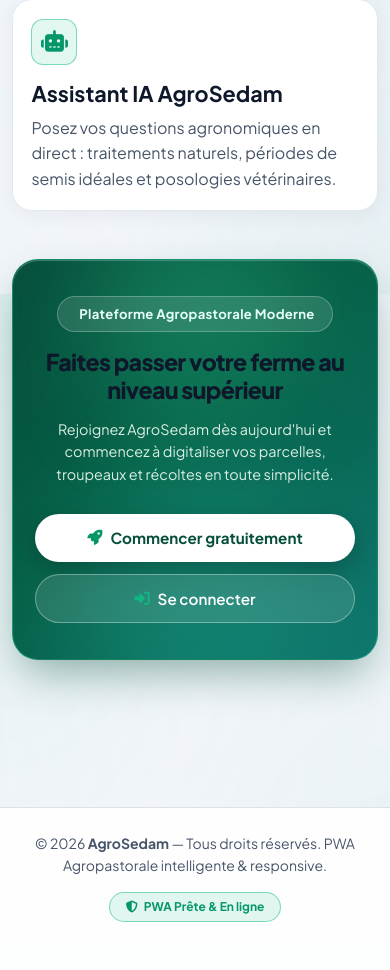
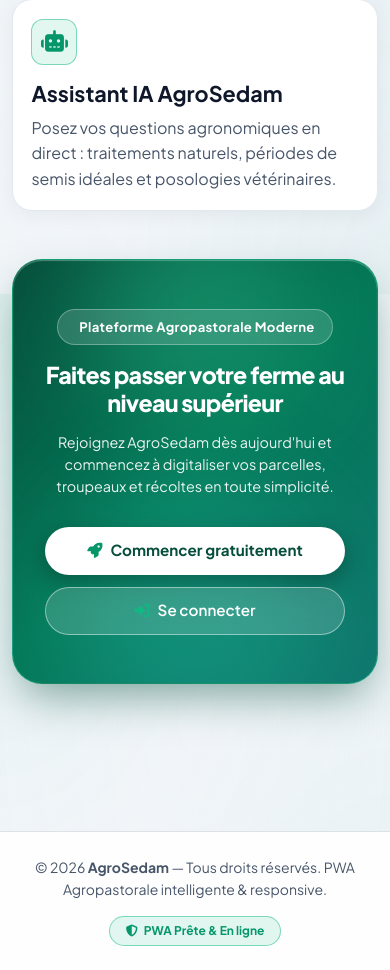
Before and after one commit to Alassane9869/agro, a Django app: page / in a window 390 px wide. Shown: the part 3926-4896 px from the top of the page. Before the commit the page ends 4848 px from the top, so only its background shows below. Run offline with Django 5.2, Linux system fonts and the light colour scheme; data comes from the database, SQL or seed files in the repository.

Commit message:
Correction totale de l affichage de la banniere CTA en Mode Jour et Mode Nuit avec boutons Apple Pro et invalidation du cache v7.0

```diff
--- a/static/css/style.css
+++ b/static/css/style.css
@@ -94,13 +94,13 @@
    3. SÉCURITÉ CONTRASTE UNIVERSELLE MODE JOUR
    ========================================== */
 [data-theme="light"] h1,
-[data-theme="light"] h2:not(.cta-banner *),
-[data-theme="light"] h3:not(.cta-banner *),
-[data-theme="light"] h4:not(.cta-banner *),
-[data-theme="light"] h5:not(.cta-banner *),
-[data-theme="light"] h6:not(.cta-banner *),
+[data-theme="light"] h2:not(.cta-banner-pro *):not(.cta-banner *),
+[data-theme="light"] h3:not(.cta-banner-pro *):not(.cta-banner *),
+[data-theme="light"] h4:not(.cta-banner-pro *):not(.cta-banner *),
+[data-theme="light"] h5:not(.cta-banner-pro *):not(.cta-banner *),
+[data-theme="light"] h6:not(.cta-banner-pro *):not(.cta-banner *),
 [data-theme="light"] .hero-title,
-[data-theme="light"] .text-white:not(.btn-emerald):not(.badge.bg-emerald):not(.cta-banner *):not(.assistant-header *) {
+[data-theme="light"] .text-white:not(.btn-emerald):not(.badge.bg-emerald):not(.cta-banner-pro *):not(.cta-banner *):not(.assistant-header *) {
     color: #0f172a !important;
 }
 
@@ -121,8 +121,8 @@
 }
 
 [data-theme="light"] .data-card,
-[data-theme="light"] .glass-card:not(.cta-banner),
-[data-theme="light"] .card:not(.cta-banner),
+[data-theme="light"] .glass-card:not(.cta-banner-pro):not(.cta-banner),
+[data-theme="light"] .card:not(.cta-banner-pro):not(.cta-banner),
 [data-theme="light"] .mini-stat,
 [data-theme="light"] .section-header {
     background: #ffffff !important;
@@ -735,15 +735,18 @@ body {
 /* ==========================================
    CALL TO ACTION BANNER PRO (STYLE APPLE & STRIPE)
    ========================================== */
-.cta-banner-pro {
-    position: relative;
-    border-radius: 30px;
-    background: linear-gradient(135deg, #064e3b 0%, #065f46 45%, #0f766e 100%);
-    border: 1px solid rgba(52, 211, 153, 0.35);
-    box-shadow: 0 20px 45px -10px rgba(6, 78, 59, 0.45), inset 0 1px 1px rgba(255, 255, 255, 0.25);
-    padding: 3rem 2rem;
-    text-align: center;
-    overflow: hidden;
+.cta-banner-pro,
+[data-theme="light"] .cta-banner-pro,
+[data-theme="dark"] .cta-banner-pro {
+    position: relative !important;
+    border-radius: 30px !important;
+    background: linear-gradient(135deg, #064e3b 0%, #047857 50%, #0f766e 100%) !important;
+    border: 1px solid rgba(52, 211, 153, 0.4) !important;
+    box-shadow: 0 20px 45px -10px rgba(6, 78, 59, 0.5), inset 0 1px 1px rgba(255, 255, 255, 0.3) !important;
+    padding: 3rem 2rem !important;
+    text-align: center !important;
+    overflow: hidden !important;
+    color: #ffffff !important;
 }
 
 .cta-glow-circle {
@@ -758,7 +761,7 @@ body {
     left: 20%;
     width: 220px;
     height: 220px;
-    background: rgba(52, 211, 153, 0.25);
+    background: rgba(52, 211, 153, 0.3);
 }
 
 .cta-glow-2 {
@@ -766,7 +769,7 @@ body {
     right: 15%;
     width: 260px;
     height: 260px;
-    background: rgba(45, 212, 191, 0.2);
+    background: rgba(45, 212, 191, 0.25);
 }
 
 .cta-content-pro {
@@ -776,96 +779,106 @@ body {
     margin: 0 auto;
 }
 
-.cta-badge {
-    display: inline-flex;
-    align-items: center;
-    padding: 0.4rem 1.1rem;
-    border-radius: 9999px;
-    background: rgba(255, 255, 255, 0.12);
-    border: 1px solid rgba(255, 255, 255, 0.25);
-    color: #e6fffa !important;
-    font-size: 0.82rem;
-    font-weight: 700;
-    letter-spacing: 0.3px;
-    backdrop-filter: blur(8px);
+.cta-badge,
+[data-theme="light"] .cta-badge,
+[data-theme="dark"] .cta-badge {
+    display: inline-flex !important;
+    align-items: center !important;
+    padding: 0.4rem 1.1rem !important;
+    border-radius: 9999px !important;
+    background: rgba(255, 255, 255, 0.15) !important;
+    border: 1px solid rgba(255, 255, 255, 0.3) !important;
+    color: #ffffff !important;
+    font-size: 0.82rem !important;
+    font-weight: 700 !important;
+    letter-spacing: 0.3px !important;
+    backdrop-filter: blur(8px) !important;
 }
 
-.cta-title-pro {
-    font-size: clamp(1.45rem, 4.2vw, 2.3rem);
-    font-weight: 800;
-    letter-spacing: -0.7px;
+.cta-title-pro,
+[data-theme="light"] .cta-title-pro,
+[data-theme="dark"] .cta-title-pro {
+    font-size: clamp(1.45rem, 4.2vw, 2.3rem) !important;
+    font-weight: 800 !important;
+    letter-spacing: -0.7px !important;
     color: #ffffff !important;
-    line-height: 1.22;
-    margin-bottom: 0.85rem;
+    line-height: 1.22 !important;
+    margin-bottom: 0.85rem !important;
 }
 
-.cta-text-pro {
-    font-size: clamp(0.9rem, 2vw, 1.08rem);
-    color: rgba(240, 253, 244, 0.9) !important;
-    font-weight: 400;
-    line-height: 1.55;
-    margin: 0 auto 1.8rem;
-    max-width: 540px;
+.cta-text-pro,
+[data-theme="light"] .cta-text-pro,
+[data-theme="dark"] .cta-text-pro {
+    font-size: clamp(0.9rem, 2vw, 1.08rem) !important;
+    color: rgba(255, 255, 255, 0.92) !important;
+    font-weight: 400 !important;
+    line-height: 1.55 !important;
+    margin: 0 auto 1.8rem !important;
+    max-width: 540px !important;
 }
 
 .cta-buttons-wrapper {
-    display: flex;
-    justify-content: center;
-    align-items: center;
-    gap: 0.85rem;
-    flex-wrap: wrap;
+    display: flex !important;
+    justify-content: center !important;
+    align-items: center !important;
+    gap: 0.85rem !important;
+    flex-wrap: wrap !important;
 }
 
-.btn-cta-primary {
+.btn-cta-primary,
+[data-theme="light"] .btn-cta-primary,
+[data-theme="dark"] .btn-cta-primary {
     background: #ffffff !important;
     color: #064e3b !important;
-    font-weight: 700;
-    font-size: 0.95rem;
-    padding: 0.75rem 1.6rem;
-    border-radius: 9999px;
-    border: none;
-    display: inline-flex;
-    align-items: center;
-    justify-content: center;
-    gap: 0.5rem;
-    box-shadow: 0 8px 24px rgba(0, 0, 0, 0.25);
+    font-weight: 700 !important;
+    font-size: 0.95rem !important;
+    padding: 0.75rem 1.6rem !important;
+    border-radius: 9999px !important;
+    border: none !important;
+    display: inline-flex !important;
+    align-items: center !important;
+    justify-content: center !important;
+    gap: 0.5rem !important;
+    box-shadow: 0 8px 24px rgba(0, 0, 0, 0.3) !important;
     text-decoration: none !important;
-    transition: all 0.2s cubic-bezier(0.16, 1, 0.3, 1);
-    white-space: nowrap;
-    min-height: 46px;
+    transition: all 0.2s cubic-bezier(0.16, 1, 0.3, 1) !important;
+    white-space: nowrap !important;
+    min-height: 48px !important;
 }
 
 .btn-cta-primary:hover {
-    transform: translateY(-2px);
-    box-shadow: 0 12px 30px rgba(0, 0, 0, 0.35);
+    transform: translateY(-2px) !important;
+    box-shadow: 0 12px 30px rgba(0, 0, 0, 0.4) !important;
     background: #f8fafc !important;
     color: #047857 !important;
 }
 
-.btn-cta-secondary {
-    background: rgba(255, 255, 255, 0.12) !important;
+.btn-cta-secondary,
+[data-theme="light"] .btn-cta-secondary,
+[data-theme="dark"] .btn-cta-secondary {
+    background: rgba(255, 255, 255, 0.16) !important;
     color: #ffffff !important;
-    border: 1px solid rgba(255, 255, 255, 0.35) !important;
-    font-weight: 600;
-    font-size: 0.95rem;
-    padding: 0.72rem 1.6rem;
-    border-radius: 9999px;
-    backdrop-filter: blur(12px);
-    -webkit-backdrop-filter: blur(12px);
-    display: inline-flex;
-    align-items: center;
-    justify-content: center;
-    gap: 0.5rem;
+    border: 1.5px solid rgba(255, 255, 255, 0.45) !important;
+    font-weight: 600 !important;
+    font-size: 0.95rem !important;
+    padding: 0.72rem 1.6rem !important;
+    border-radius: 9999px !important;
+    backdrop-filter: blur(12px) !important;
+    -webkit-backdrop-filter: blur(12px) !important;
+    display: inline-flex !important;
+    align-items: center !important;
+    justify-content: center !important;
+    gap: 0.5rem !important;
     text-decoration: none !important;
-    transition: all 0.2s ease;
-    white-space: nowrap;
-    min-height: 46px;
+    transition: all 0.2s ease !important;
+    white-space: nowrap !important;
+    min-height: 48px !important;
 }
 
 .btn-cta-secondary:hover {
-    background: rgba(255, 255, 255, 0.22) !important;
+    background: rgba(255, 255, 255, 0.28) !important;
     border-color: #ffffff !important;
-    transform: translateY(-2px);
+    transform: translateY(-2px) !important;
     color: #ffffff !important;
 }
 
--- a/templates/base.html
+++ b/templates/base.html
@@ -28,8 +28,8 @@
     <link rel="stylesheet" href="https://cdnjs.cloudflare.com/ajax/libs/font-awesome/6.5.2/css/all.min.css">
 
     <!-- Styles de l'application -->
-    <link rel="stylesheet" href="{% static 'css/style.css' %}?v=6.0">
-    <link rel="stylesheet" href="{% static 'assistant/css/assistant.css' %}?v=6.0">
+    <link rel="stylesheet" href="{% static 'css/style.css' %}?v=7.0">
+    <link rel="stylesheet" href="{% static 'assistant/css/assistant.css' %}?v=7.0">
 
     <meta name="csrf-token" content="{{ csrf_token }}">
 
--- a/templates/gestion/home.html
+++ b/templates/gestion/home.html
@@ -259,11 +259,11 @@
                 Rejoignez AgroSedam dès aujourd'hui et commencez à digitaliser vos parcelles, troupeaux et récoltes en toute simplicité.
             </p>
             <div class="cta-buttons-wrapper">
-                <a class="btn-cta-primary" href="{% url 'signup' %}">
+                <a class="btn btn-cta-primary shadow-lg" href="{% url 'signup' %}">
                     <i class="fas fa-rocket text-emerald"></i>
                     <span>Commencer gratuitement</span>
                 </a>
-                <a class="btn-cta-secondary" href="{% url 'login' %}">
+                <a class="btn btn-cta-secondary" href="{% url 'login' %}">
                     <i class="fas fa-right-to-bracket text-emerald-light"></i>
                     <span>Se connecter</span>
                 </a>
```
